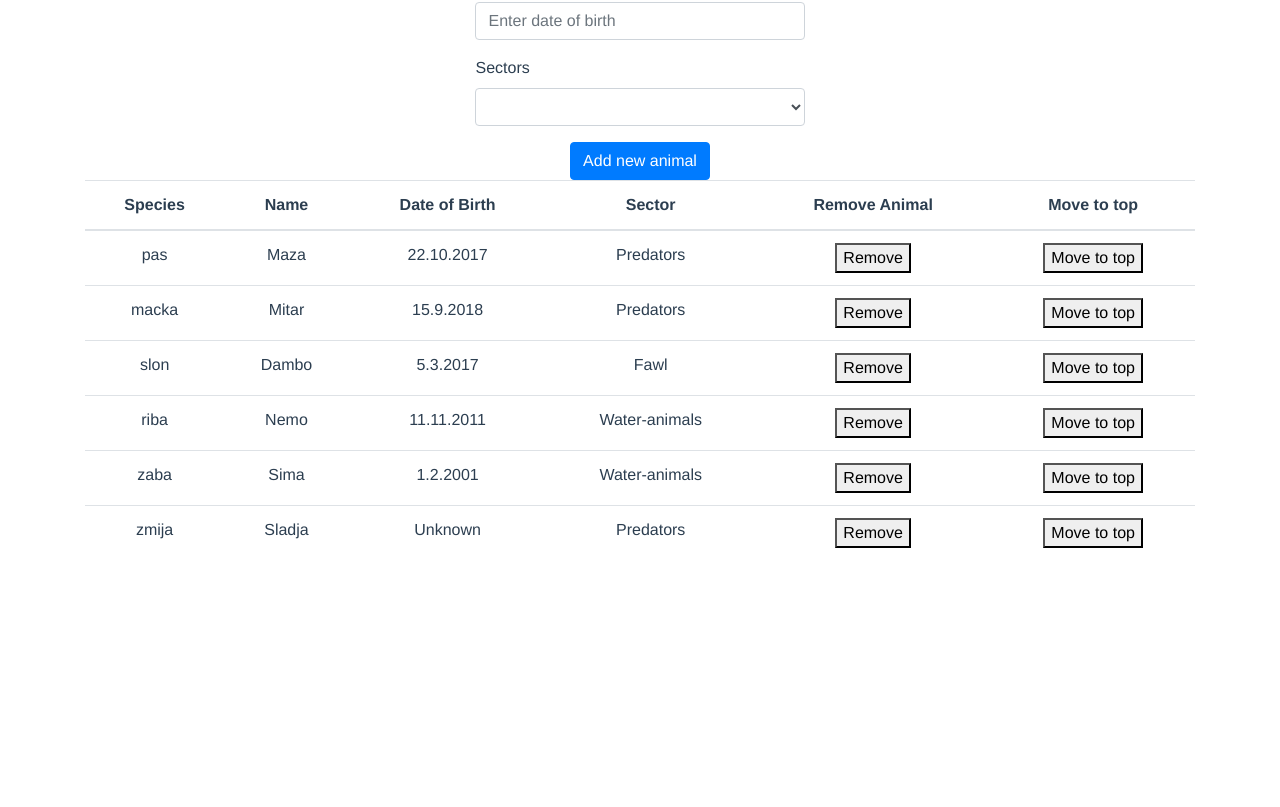
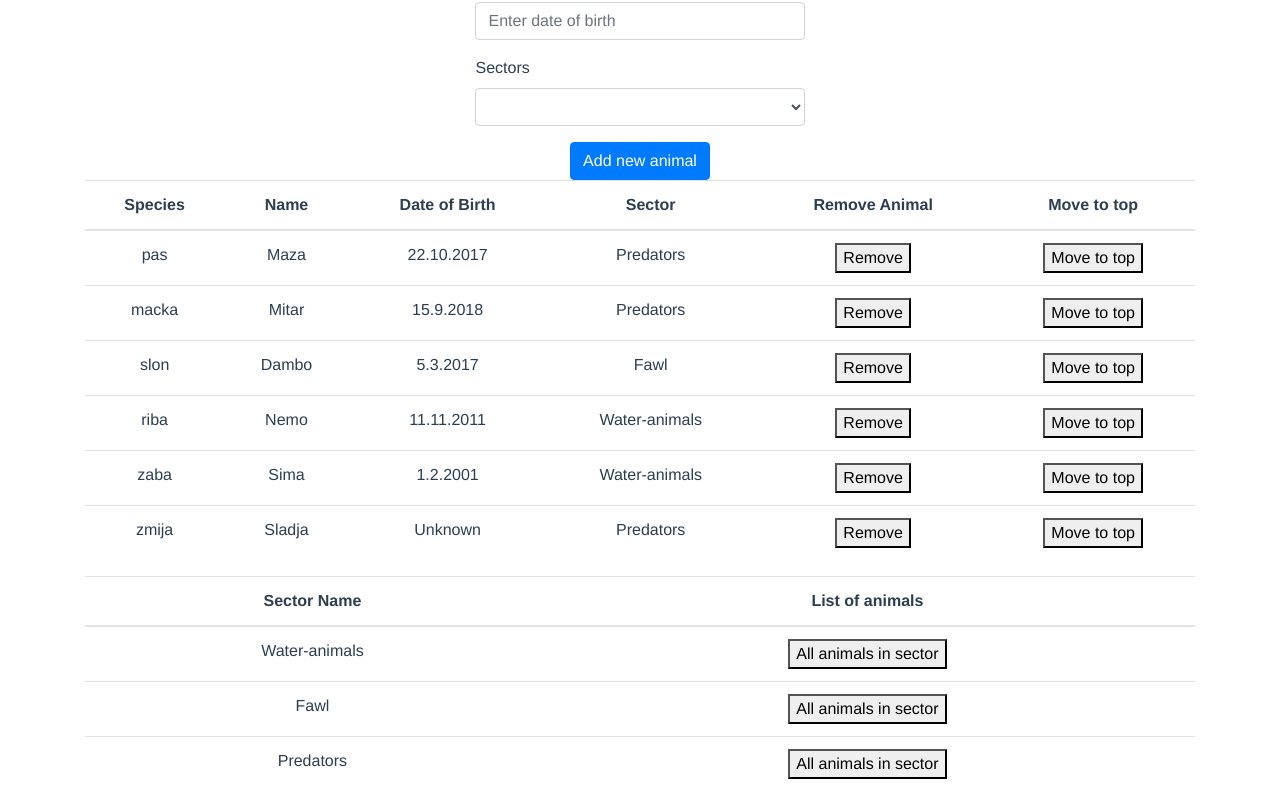
Before and after one commit to Biljana94/zoo-vue, a Vue app: page / in a window 1280 px wide. Shown: the part 348-1155 px from the top of the page. Before the commit the page ends 924 px from the top, so only its background shows below. Built offline with nearby package versions, Linux system fonts and the light colour scheme.

Commit message:
Sector table and alert list of animals

```diff
--- a/src/components/Zoo.vue
+++ b/src/components/Zoo.vue
@@ -79,6 +79,27 @@
 
 
 
+
+        <!--TABELA SEKTORA-->
+        <table class="table">
+            <thead>
+                <tr>
+                    <th scope="col">Sector Name</th>
+                    <th scope="col">List of animals</th>
+                </tr>
+            </thead>
+            <tbody>
+                <tr v-for="(sector, index) in sectors" :key="index"> <!--pomocu for petlje prolazimo kroz niz i ispisujemo u tabeli zivotinje-->
+                    <td>{{sector.name}}</td>
+                    <td>
+                        <!--kad kliknemo na dugme da iskoci alert sa svim zivotinjama iz tog sektora-->
+                        <button type="submit" @click="seeAllAnimals(sector)">All animals in sector</button>
+                    </td>
+                </tr>
+            </tbody>
+        </table>
+
+
     </div>
 
 </template>
@@ -137,6 +158,22 @@ export default {
         addAnimal() {
             this.animals.push(this.newAnimal);
             this.newAnimal = {};
+        },
+
+        //sve zivotinje u datom sektoru
+        seeAllAnimals(sector) {
+            let listOfAnimals = []; //prazan niz u koji ubacujemo zivotinje iz odredjenog sektora
+
+            //iterirali smo kroz niz animals
+            this.animals.forEach(animal => {
+                //uporedjivali smo sektor date zivotinje sa sektorom iz tabele sektor
+                if(animal.sector.name === sector.name) {
+                    //i ako se sektori poklapaju dodajemo ime zivotinje u novi niz
+                    return listOfAnimals.push(animal.name);
+                }
+            });
+
+            alert(listOfAnimals); //iskace nam alert prozor kad kliknemo na dugme sa listom zivotinja u tom sektoru
         }
     }
 
```
